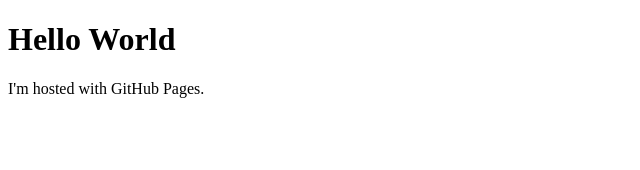
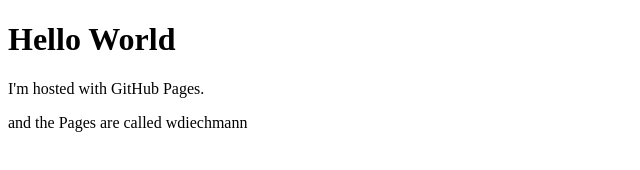
Before and after one commit to wdiechmann/wdiechmann, a plain HTML site: page index.html in a window 1280 px wide. Shown: the whole page, without its empty margins (0-640 px from the left). Drawn offline with Linux system fonts and the light colour scheme.

Commit message:
testing with another repo name

```diff
--- a/index.html
+++ b/index.html
@@ -3,5 +3,6 @@
   <body>
     <h1>Hello World</h1>
     <p>I'm hosted with GitHub Pages.</p>
+	<p>and the Pages are called wdiechmann</p>
   </body>
 </html>
```
